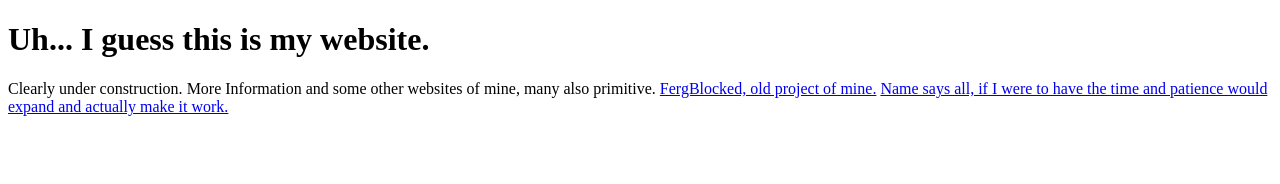
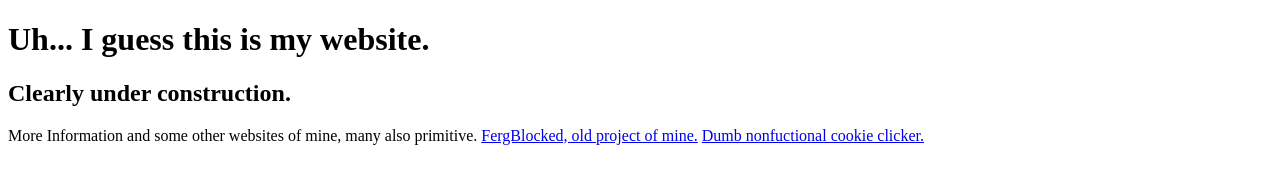
Before and after one commit to ThatLinuxNerd/thatlinuxnerd.github.io, a plain HTML site: page index.html in a window 1280 px wide. Drawn offline with Linux system fonts and the light colour scheme.

Commit message:
Update index.html

```diff
--- a/index.html
+++ b/index.html
@@ -2,9 +2,9 @@
 <html>
 <body>
 <h1>Uh... I guess this is my website.</h1>
-	<p1>Clearly under construction.</p1>
-	<p2>More Information and some other websites of mine, many also primitive. </p2>
-	<a href="https://thatlinuxnerd.github.io/FergBlocked/home.html">FergBlocked, old project of mine.</a>
-	<a href="https://thatlinuxnerd.github.io/Clicker-Experiment/">Name says all, if I were to have the time and patience would expand and actually make it work.</a>
+<h2> Clearly under construction. </h2>
+	<p1> More Information and some other websites of mine, many also primitive. </p1>
+	<p2> <a href="https://thatlinuxnerd.github.io/FergBlocked/home.html">FergBlocked, old project of mine.</a> </p2>
+	<p3> <a href="https://thatlinuxnerd.github.io/Clicker-Experiment/">Dumb nonfuctional cookie clicker.</a> </p3>
 </body>
 </html>
```
